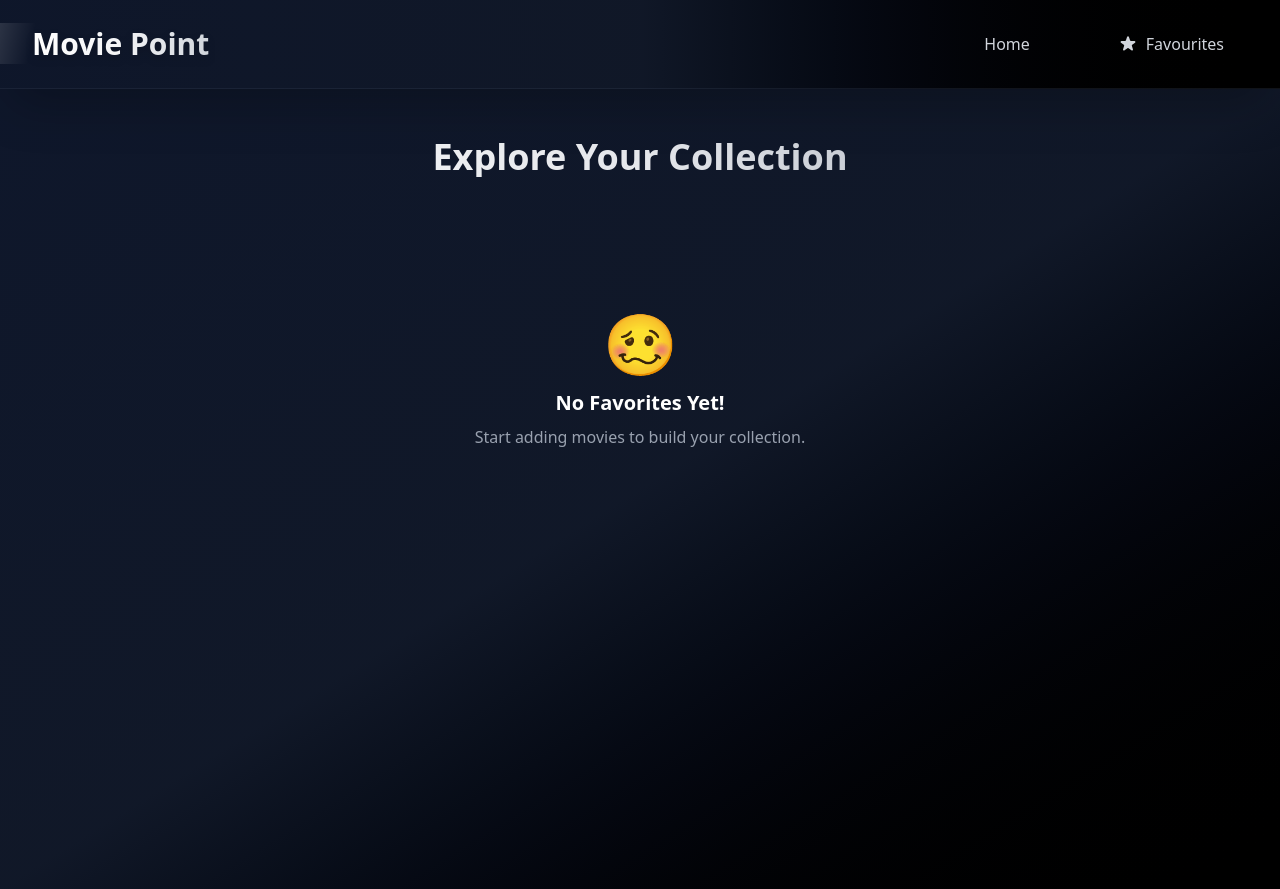
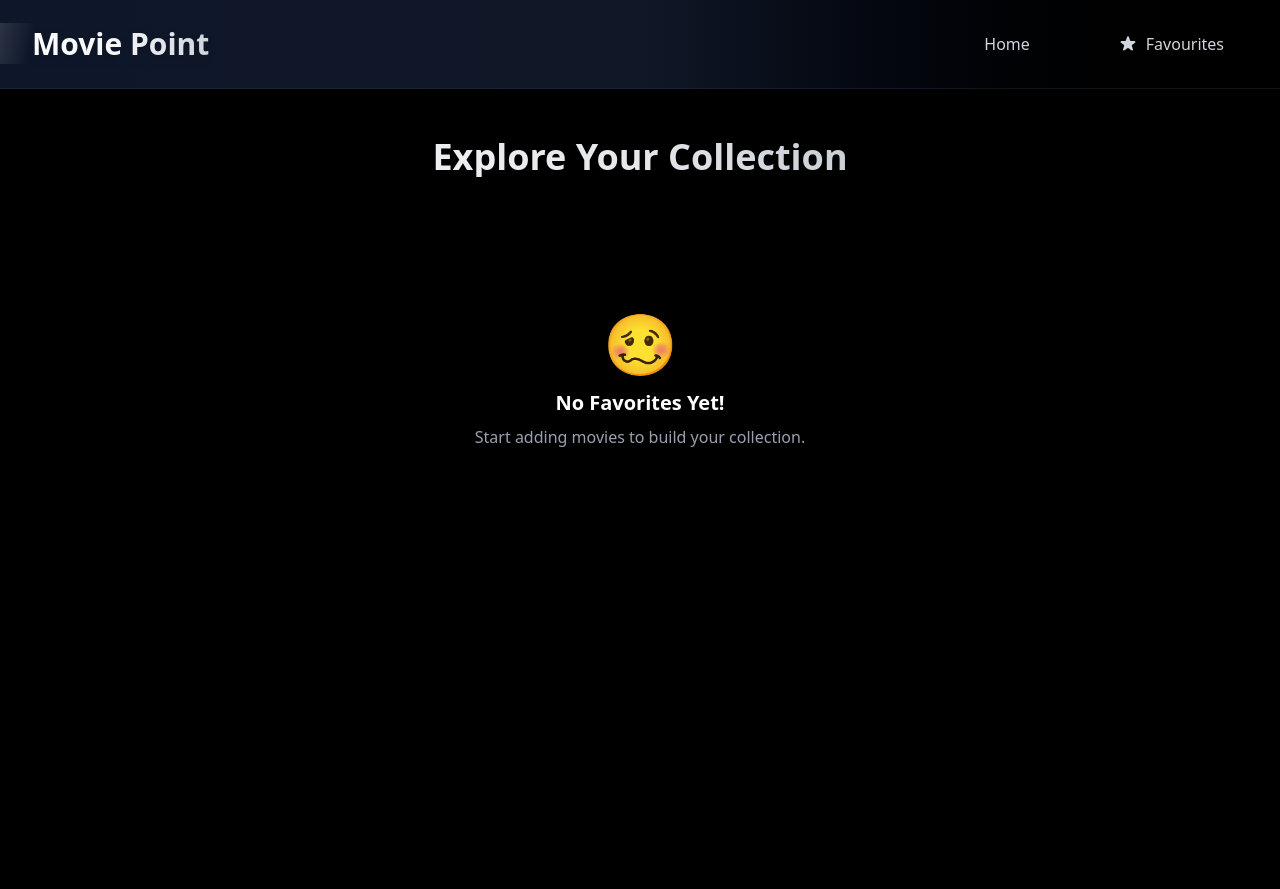
Before and after one commit to Prem-Ray/Movie-Point, a React (Vite) app: page /favourites in a window 1280 px wide. Built offline with nearby package versions, Linux system fonts and the light colour scheme.

Commit message:
first commit

```diff
--- a/src/pages/Favourites.jsx
+++ b/src/pages/Favourites.jsx
@@ -7,7 +7,7 @@ export function Favourites() {
 
   if (favourites) {
     return (
-      <div className="favourites-page bg-gradient-to-br from-slate-900 via-gray-900 to-black min-h-screen p-6">
+      <div className="favourites-page bg-black shadow-2xl min-h-screen p-6">
         <div className="max-w-7xl mx-auto">
           <h2 className="select-none text-4xl font-bold mb-8 text-center mt-6 bg-gradient-to-r from-white via-gray-200 to-gray-400 bg-clip-text text-transparent">
             Explore Your Collection
```
